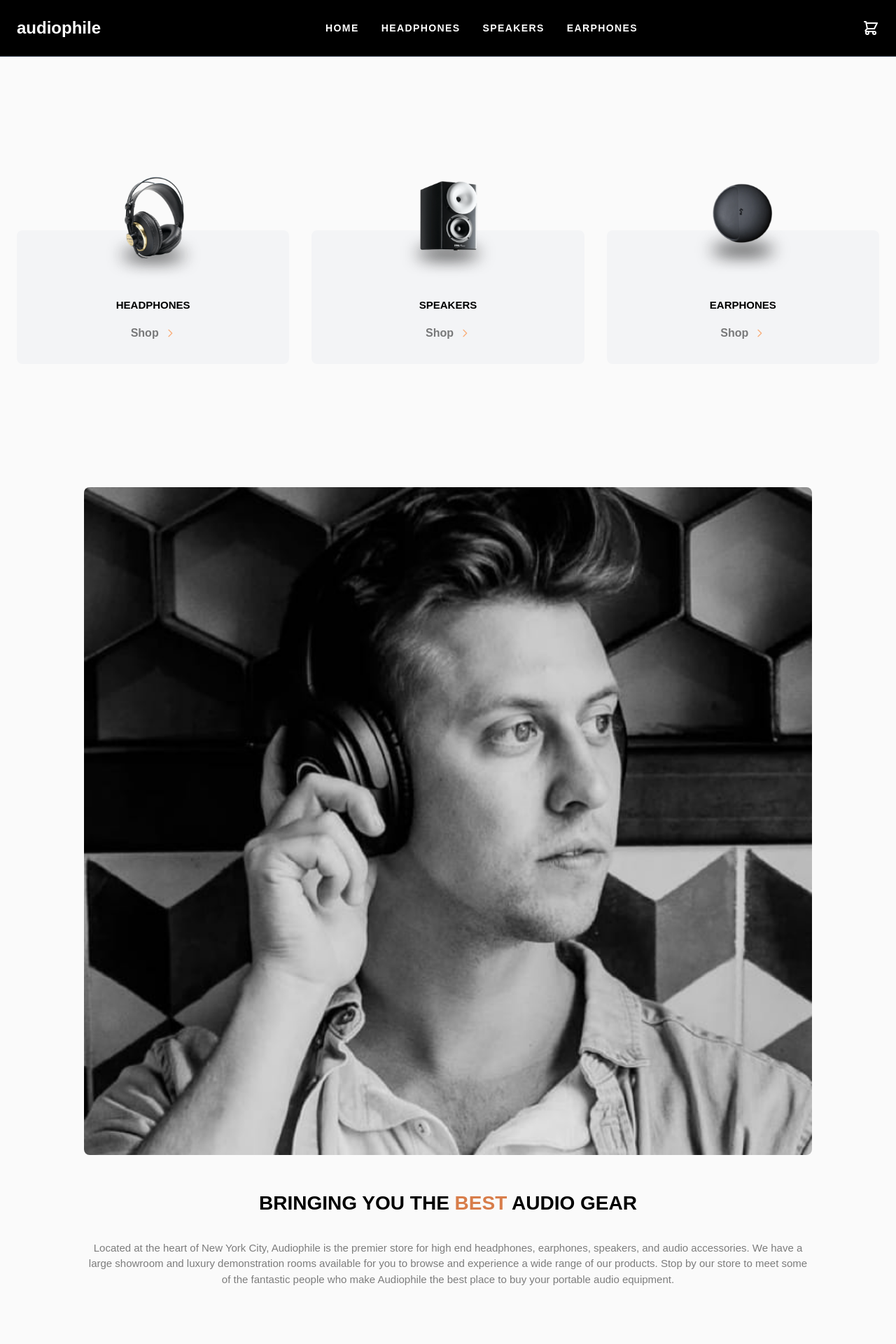
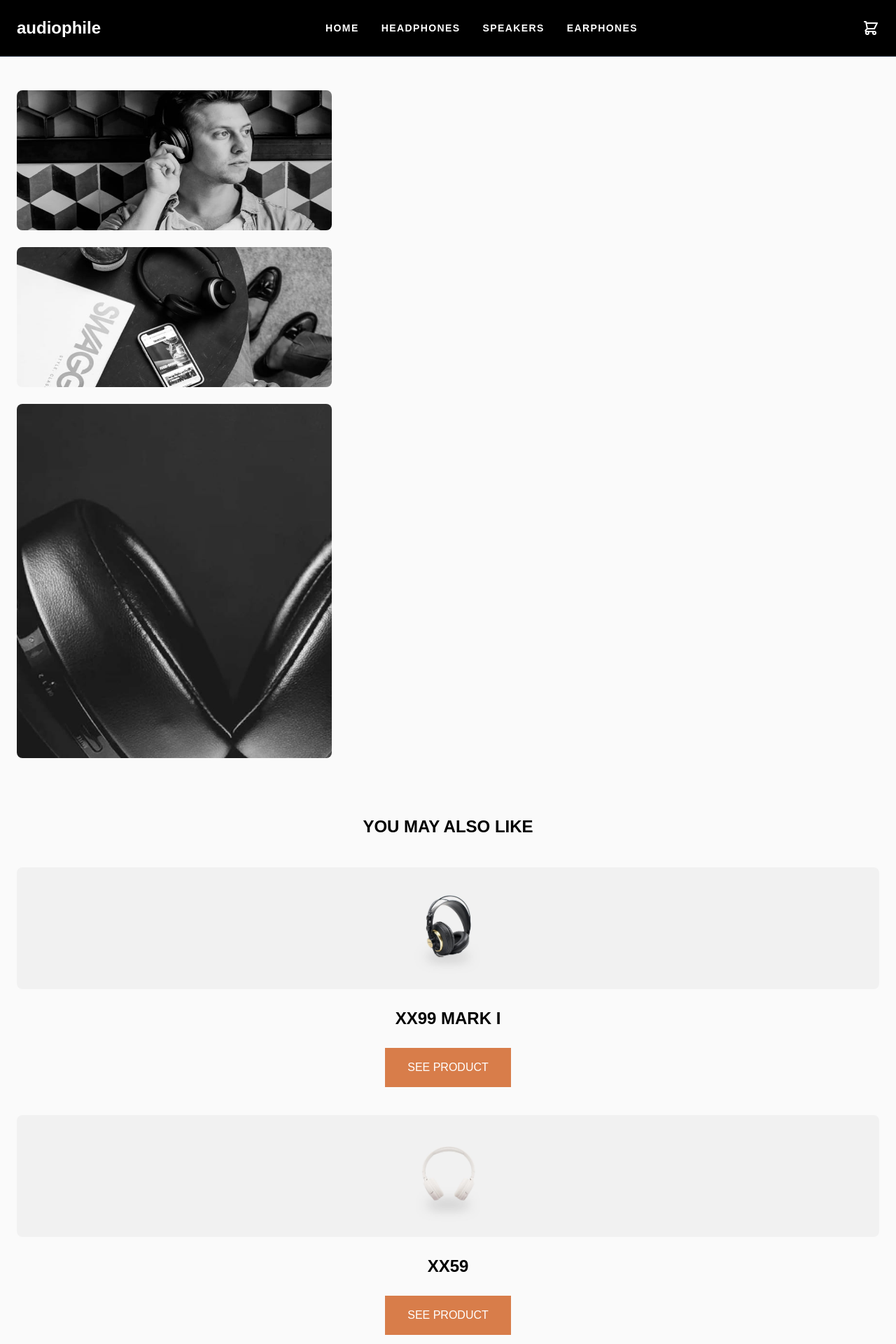
Before and after one commit to Trinity6264/ecomm, a Next.js app: page /product_detail in a window 1280 px wide. Shown: the top 1920 px of the page at 70% size. Built offline with nearby package versions, Linux system fonts and the light colour scheme.

Commit message:
Add SeeMoreCard component and Button component; update product detail page layout with image gallery and improved product suggestions

```diff
--- a/src/app/product_detail/page.tsx
+++ b/src/app/product_detail/page.tsx
@@ -1,9 +1,24 @@
+'use client'
 import BringingYouTheBestAudio from "@/components/Home/BringingYouTheBestAudio"
 import ProductCategoryCard from "@/components/Home/ProductCategoryCard"
+import SeeMoreCard from "@/components/SeeMoreCard"
+import Image from "next/image"
 
 const page = () => {
     return (
         <div className="container mx-auto px-6 py-12 bg-[#FAFAFA]">
+
+        <div className=" rounded-[8px] flex flex-col gap-6 mb-20">
+                <Image src={'/assets/product-xx99-mark-two-headphones/mobile/image-gallery-1.jpg'} alt="Product image" className="object-center h-[200px] rounded-[8px]"  height={100} width={450}/>
+                <Image src={'/assets/product-xx99-mark-two-headphones/mobile/image-gallery-2.jpg'} alt="Product image" className="object-center h-[200px] rounded-[8px]"  height={100} width={450}/>
+                <Image src={'/assets/product-xx99-mark-two-headphones/mobile/image-gallery-3.jpg'} alt="Product image" className="object-center rounded-[8px]"  height={700} width={450}/>
+        </div>
+
+            <h2 className="font-bold text-[#000] uppercase text-center text-[24px]">you may also like</h2>
+            <SeeMoreCard imagePath="/assets/product-xx99-mark-one-headphones/mobile/image-product.jpg" productID="43" productLabel="XX99 MARK I" />
+            <SeeMoreCard imagePath="/assets/product-xx59-headphones/mobile/image-product.jpg" productID="3" productLabel="XX59" />
+            <SeeMoreCard imagePath="/assets/product-zx9-speaker/mobile/image-product.jpg" productID="3" productLabel="ZX9 SPEAKER" />
+
             <div className="grid grid-cols-1 md:grid-cols-3 gap-8 mt-36 mb-32">
                 <ProductCategoryCard name="Headphones" image="/assets/shared/desktop/image-category-thumbnail-headphones.png" path={'/headphones'} />
                 <ProductCategoryCard name="Speakers" image="/assets/shared/desktop/image-category-thumbnail-speakers.png" path={'/speakers'} />
--- /dev/null
+++ b/src/components/Button.tsx
@@ -0,0 +1,17 @@
+'use client';
+
+interface ButtonProps {
+    label: string,
+    onClick: () => void,
+}
+
+const Button = (props: ButtonProps) => {
+    const {label, onClick} = props;
+    return (
+        <button onClick={onClick} className="bg-[#D87D4A] cursor-pointer text-white uppercase px-8 py-4 hover:bg-orange-400 transition-colors">
+            {label}
+        </button>
+    )
+}
+
+export default Button
--- /dev/null
+++ b/src/components/SeeMoreCard.tsx
@@ -0,0 +1,32 @@
+'use client'
+
+import Image from "next/image"
+import Button from "./Button";
+import { useRouter } from "next/navigation";
+
+
+interface SeeMoreCardProps {
+    imagePath: string,
+    productLabel: string,
+    productID: string,
+}
+
+const SeeMoreCard = (props: SeeMoreCardProps) => {
+    const { imagePath, productID, productLabel } = props;
+    const router = useRouter();
+
+    return (
+        <div className="flex flex-col gap-6 items-center mt-10">
+            {/* Image */}
+            <div className="bg-[#F1F1F1] p-3 rounded-[8px] flex justify-center items-center w-full ">
+                <Image src={imagePath} alt="Product image" width={150} height={150} />
+            </div>
+            <h3 className="text-[24px] font-bold text-[#000]">{productLabel}</h3>
+            <Button label="See Product" onClick={() => {
+                router.push(`/${productID}`)
+            }} />
+        </div>
+    )
+}
+
+export default SeeMoreCard
```
Lines whose indentation alone changed are shown as unchanged.
